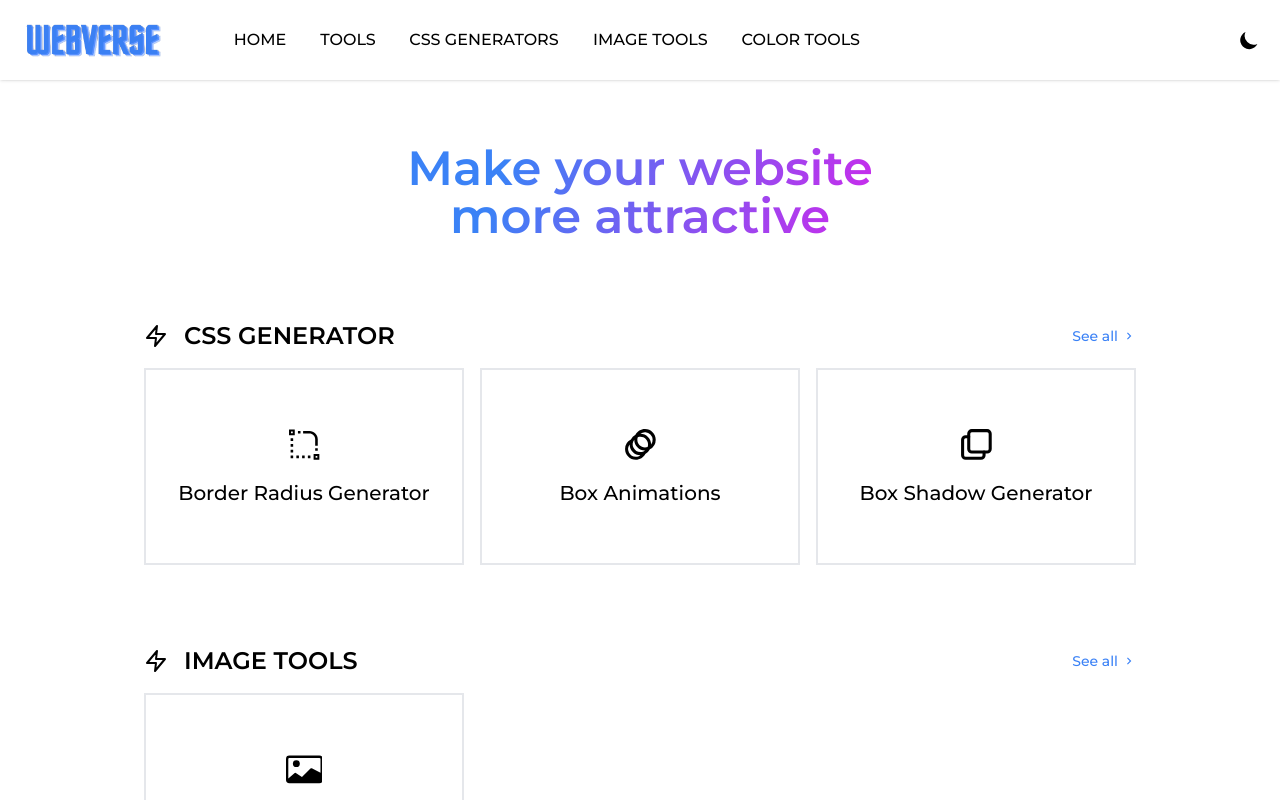
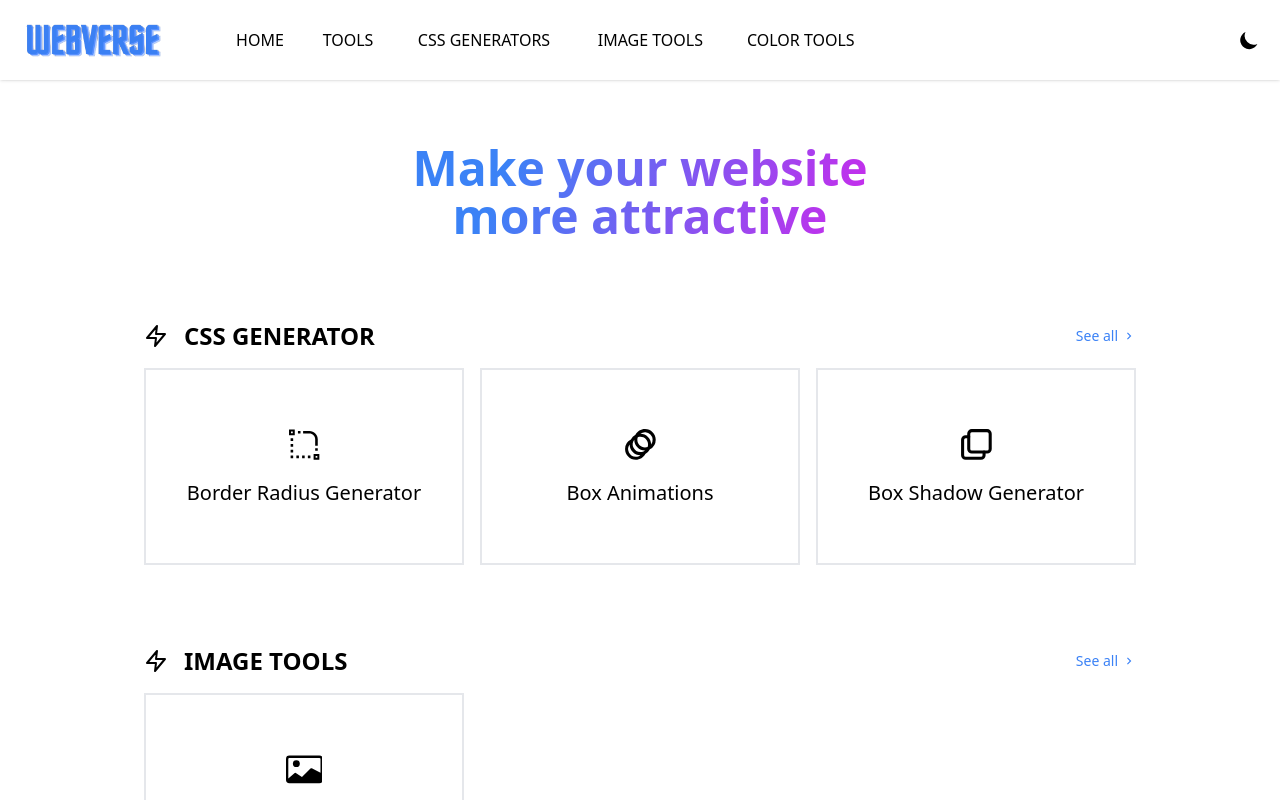
Before and after one commit to sahiltallnia222/next-web-app, a Next.js app: page / in a window 1280 px wide. Shown: the top 800 px of the page. Built offline with nearby package versions, Linux system fonts and the light colour scheme; no server answers.

Commit message:
font changed

```diff
--- a/pages/_app.js
+++ b/pages/_app.js
@@ -11,7 +11,7 @@ export default function App({ Component, pageProps }) {
         <meta name="viewport" content="width=device-width, initial-scale=1" />
         <link rel="icon" href="/favicon.ico" />
       </Head>
-      <main style={{fontFamily: "'Montserrat', sans-serif"}}>
+      <main>
         <Layout>
           <Component {...pageProps} />
         </Layout>
--- a/pages/_document.js
+++ b/pages/_document.js
@@ -3,18 +3,7 @@ import { Html, Head, Main, NextScript } from "next/document";
 export default function Document() {
   return (
     <Html lang="en">
-      <Head>
-        <link rel="preconnect" href="https://fonts.googleapis.com" />
-        <link
-          rel="preconnect"
-          href="https://fonts.gstatic.com"
-          crossOrigin="true"
-        />
-        <link
-          href="https://fonts.googleapis.com/css2?family=Montserrat:wght@200;300;400;500;600;700&display=swap"
-          rel="stylesheet"
-        />
-      </Head>
+      <Head></Head>
       <body>
         <Main />
         <NextScript />
```
